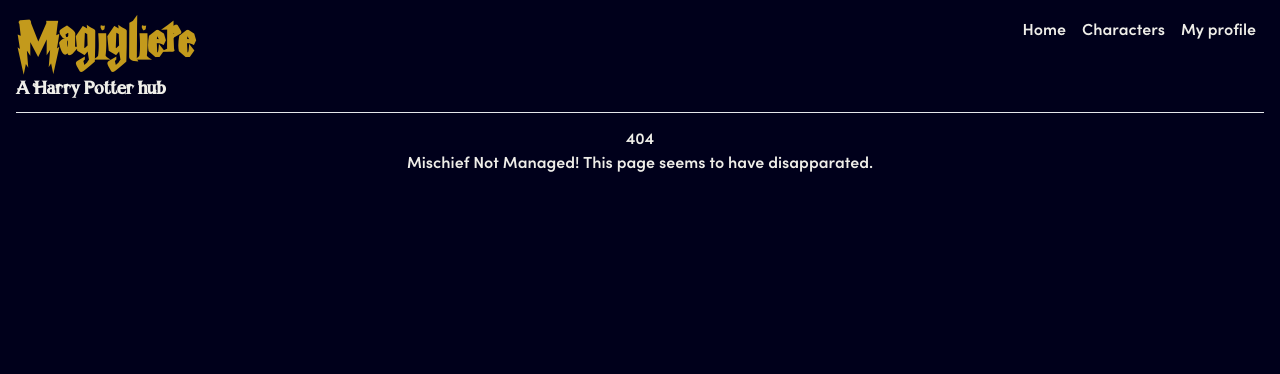
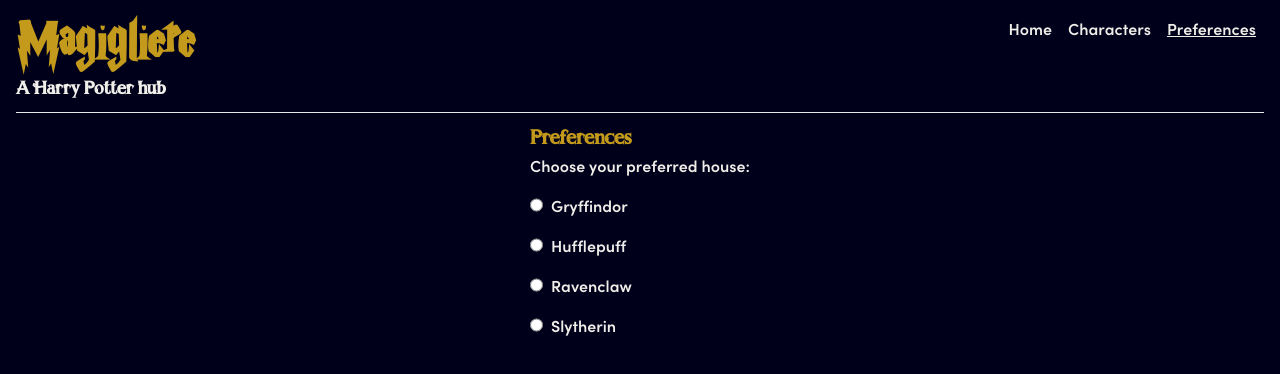
Before and after one commit to fm1randa/magigliere, a Next.js app: page /preferences in a window 1280 px wide. Before the commit this address had no page. Shown: the top 374 px of the page. Built offline with nearby package versions, Linux system fonts and the light colour scheme.

Commit message:
feat: :sparkles: add preferred house

```diff
--- /dev/null
+++ b/src/app/preferences/page.tsx
@@ -0,0 +1,38 @@
+"use client";
+
+import { usePreferences } from "@/stores/preferences";
+import capitalize from "@/utils/capitalize";
+
+function Option({ house }: { house: string }) {
+  const { house: preferredHouse, setHouse: setPreferredHouse } =
+    usePreferences();
+  return (
+    <label className="flex gap-2">
+      <input
+        type="radio"
+        name="house"
+        value={house}
+        checked={house === preferredHouse}
+        onChange={(event) => setPreferredHouse(event.target.value)}
+      />
+      {capitalize(house)}
+    </label>
+  );
+}
+
+export default function Preferences() {
+  return (
+    <div>
+      <h1 className="text-xl font-bold font-harry-beast-display text-golden-ochre">
+        Preferences
+      </h1>
+      <section className="flex flex-col gap-4">
+        <label>Choose your preferred house:</label>
+        <Option house="gryffindor" />
+        <Option house="hufflepuff" />
+        <Option house="ravenclaw" />
+        <Option house="slytherin" />
+      </section>
+    </div>
+  );
+}
--- a/src/components/character-info.tsx
+++ b/src/components/character-info.tsx
@@ -1,6 +1,7 @@
 "use client";
 
 import { Character, charactersOptions, Wand } from "@/characters";
+import capitalize from "@/utils/capitalize";
 import { useSuspenseQuery } from "@tanstack/react-query";
 import { ValueOf } from "next/dist/shared/lib/constants";
 import Image from "next/image";
@@ -8,10 +9,6 @@
 
 function splitWords(str: string) {
   return str.split(" ");
-}
-
-function capitalize(str?: string) {
-  return str ? str.charAt(0).toUpperCase() + str.slice(1) : "";
 }
 
 function capitalizeWords(str: string) {
--- a/src/components/navbar.tsx
+++ b/src/components/navbar.tsx
@@ -17,8 +17,8 @@
       <Link href={"/characters"} className={getClassnames("/characters")}>
         Characters
       </Link>
-      <Link href={"/profile"} className={getClassnames("/profile")}>
-        My profile
+      <Link href={"/preferences"} className={getClassnames("/preferences")}>
+        Preferences
       </Link>
     </nav>
   );
--- /dev/null
+++ b/src/stores/preferences.ts
@@ -0,0 +1,11 @@
+import { create } from "zustand";
+
+interface PreferencesStore {
+  house: string | null;
+  setHouse: (house: string) => void;
+}
+
+export const usePreferences = create<PreferencesStore>()((set) => ({
+  house: null,
+  setHouse: (house: string) => set({ house }),
+}));
--- /dev/null
+++ b/src/utils/capitalize.ts
@@ -0,0 +1,3 @@
+export default function capitalize(str?: string) {
+  return str ? str.charAt(0).toUpperCase() + str.slice(1) : "";
+}
```
